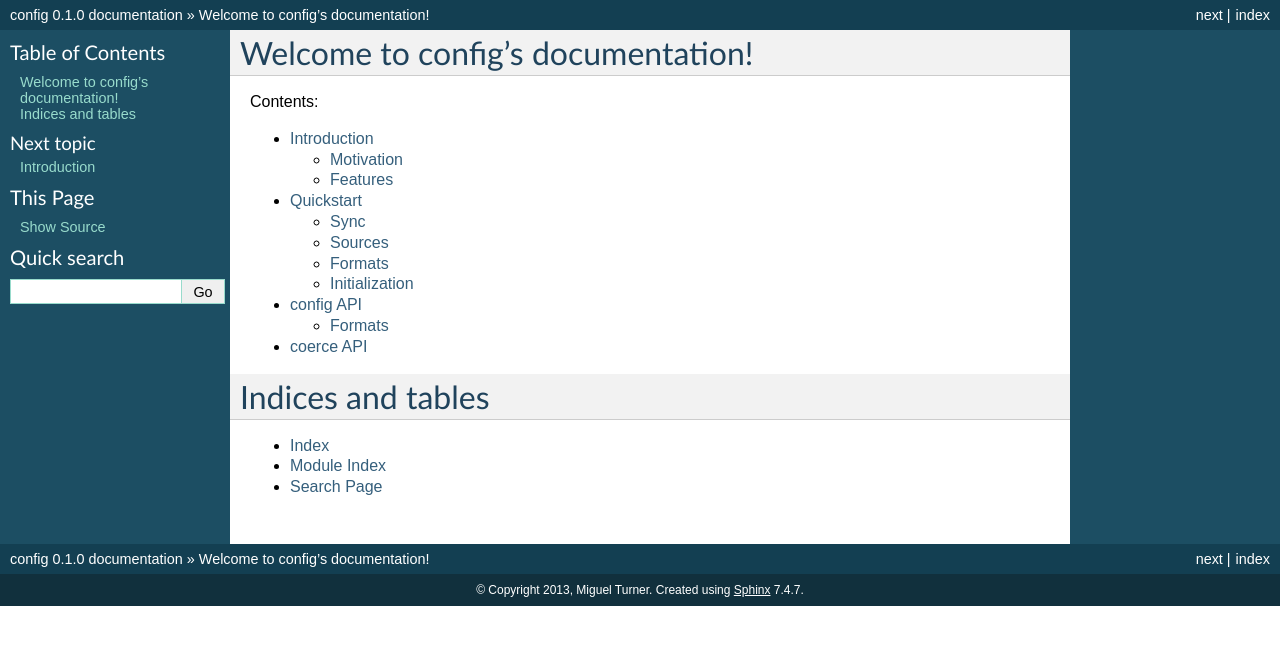
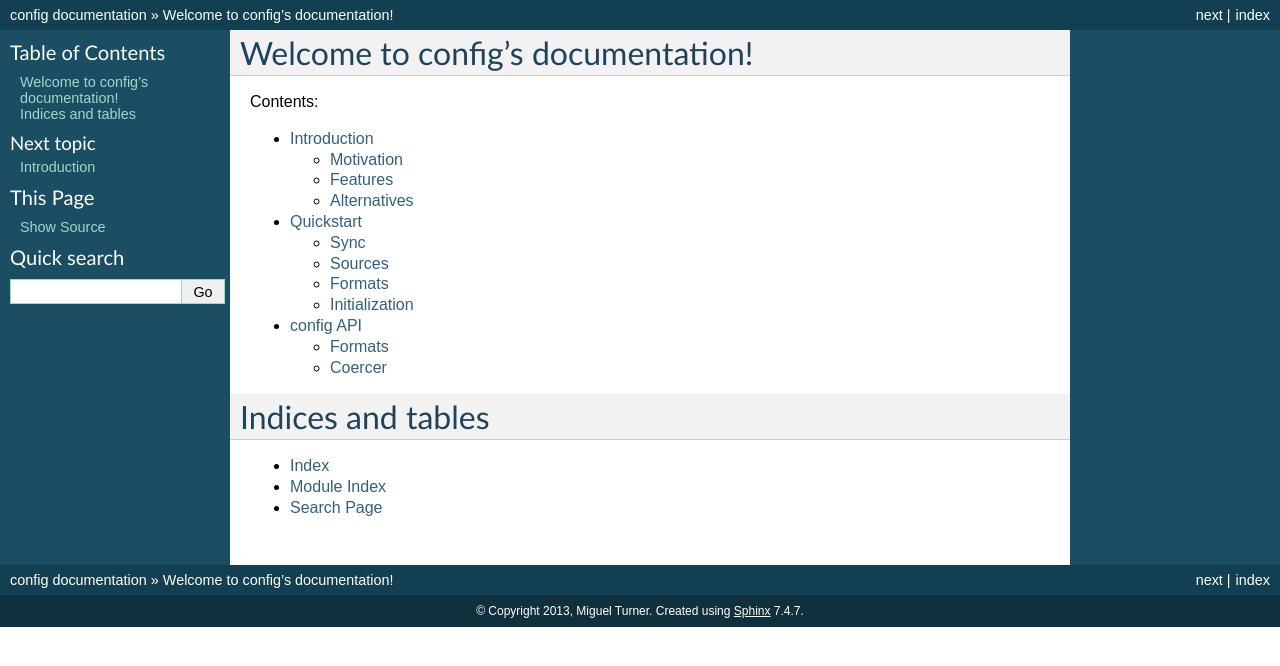
Before and after one commit to dhagrow/profig, a Sphinx documentation site: the page built from docs/index.txt, in a window 1280 px wide. Shown: the top 666 px of the page. Built offline with Sphinx 7.4.7, drawn with Linux system fonts in a browser that asks for light colours; the version number could not be read and is left out.

Commit message:
doc updates
--HG--
rename : docs/config_api.txt => docs/api.txt

```diff
--- a/docs/config_api.txt
+++ b/docs/api.txt
@@ -17,3 +17,8 @@ Formats
 .. autoclass:: config.JsonFormat
 
 .. autoclass:: config.PickleFormat
+
+Coercer
+-------
+
+.. autoclass:: config.Coercer
--- a/docs/coerce_api.txt
+++ /dev/null
@@ -1,4 +0,0 @@
-coerce API
-==========
-
-.. automodule:: coerce
--- a/docs/conf.py
+++ b/docs/conf.py
@@ -16,7 +16,9 @@ import sys, os
 # If extensions (or modules to document with autodoc) are in another directory,
 # add these directories to sys.path here. If the directory is relative to the
 # documentation root, use os.path.abspath to make it absolute, like shown here.
-sys.path.insert(0, os.path.abspath('../config/'))
+sys.path.insert(0, os.path.abspath('..'))
+
+import config
 
 # -- General configuration -----------------------------------------------------
 
@@ -52,9 +54,9 @@ copyright = u'2013, Miguel Turner'
 # built documents.
 #
 # The short X.Y version.
-version = '0.1.0'
+version = config.__version__
 # The full version, including alpha/beta/rc tags.
-release = '0.1.0'
+release = config.__version__
 
 # The language for content autogenerated by Sphinx. Refer to documentation
 # for a list of supported languages.
--- a/docs/index.txt
+++ b/docs/index.txt
@@ -13,8 +13,7 @@ Contents:
 
     introduction
     quickstart
-    config_api
-    coerce_api
+    api
 
 Indices and tables
 ==================
```
Also changed, not shown: config.py (+9 -2 lines), docs/introduction.txt (+7 -0 lines).
